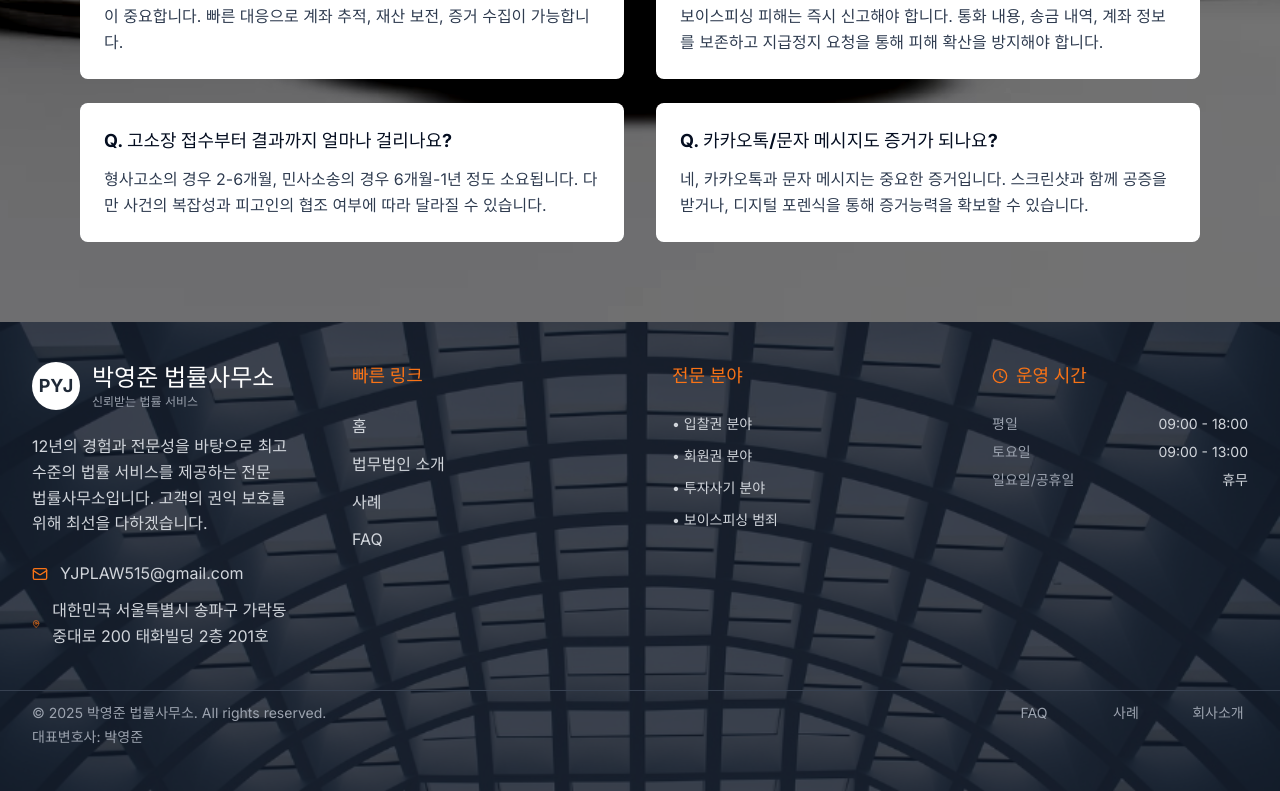
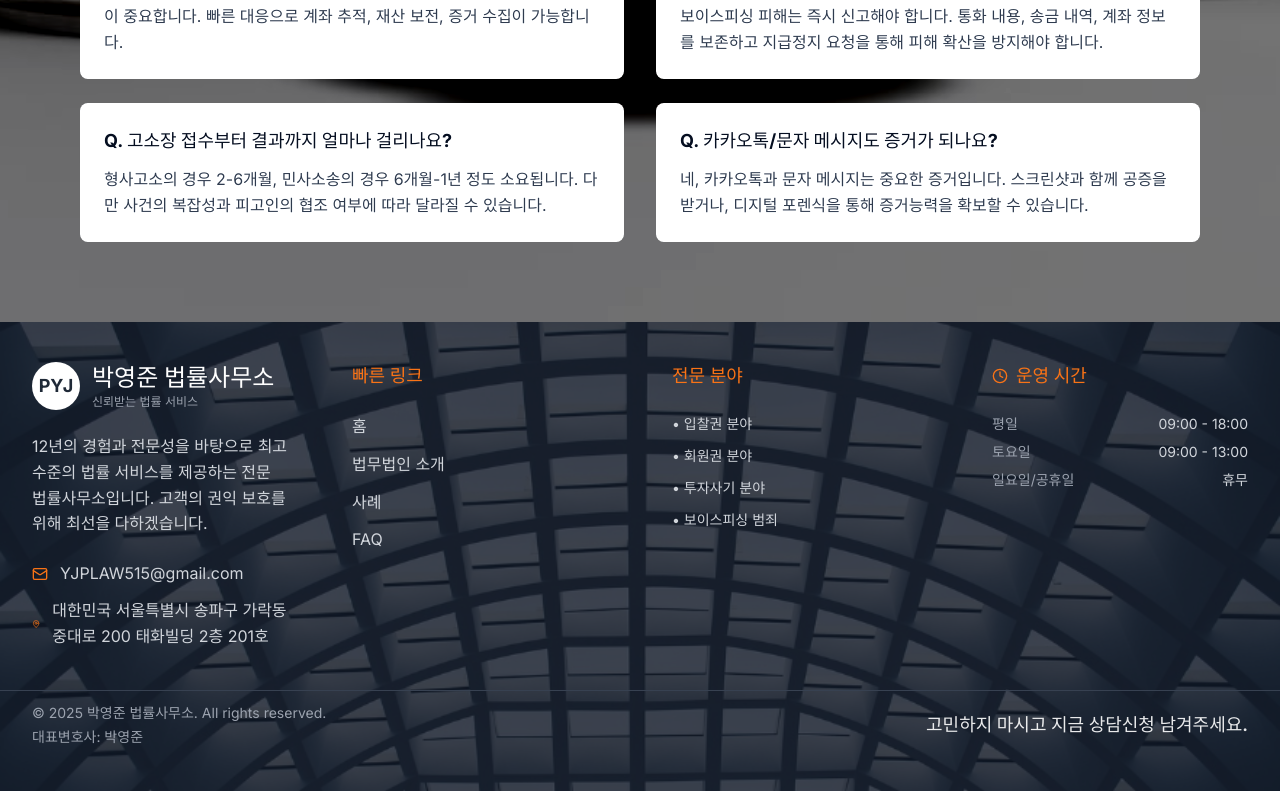
Before and after one commit to gu991230-cyber/gugit, a Next.js app: page / in a window 1280 px wide. Shown: the part 5366-6157 px from the top of the page. Built offline with nearby package versions, Linux system fonts and the light colour scheme; no server answers.

Commit message:
feat: add right-aligned call to action in footer bottom bar

```diff
--- a/src/components/Footer.tsx
+++ b/src/components/Footer.tsx
@@ -117,21 +117,13 @@ const Footer = () => {
       {/* Bottom Bar */}
       <div className="relative z-10 border-t border-gray-700">
         <div className="max-w-7xl mx-auto px-4 sm:px-6 lg:px-8 py-3">
-          <div className="flex flex-col md:flex-row justify-between items-start">
+          <div className="flex flex-col md:flex-row justify-between items-start md:items-center">
             <div className="text-gray-400 text-sm mb-4 md:mb-0">
                <p>&copy; 2025 박영준 법률사무소. All rights reserved.</p>
                <p className="mt-1">대표변호사: 박영준</p>
             </div>
-            <div className="flex space-x-8 text-sm">
-                                              <Link href="/faq" className="text-gray-400 hover:text-orange-500 transition-colors text-center min-w-[60px]">
-                   FAQ
-                 </Link>
-                 <Link href="/services" className="text-gray-400 hover:text-orange-500 transition-colors text-center min-w-[60px]">
-                   사례
-                 </Link>
-                 <Link href="/about" className="text-gray-400 hover:text-orange-500 transition-colors text-center min-w-[60px]">
-                   회사소개
-                 </Link>
+            <div className="text-right text-white/90 font-semibold text-base md:text-lg">
+              고민하지 마시고 지금 상담신청 남겨주세요.
             </div>
           </div>
         </div>
```
